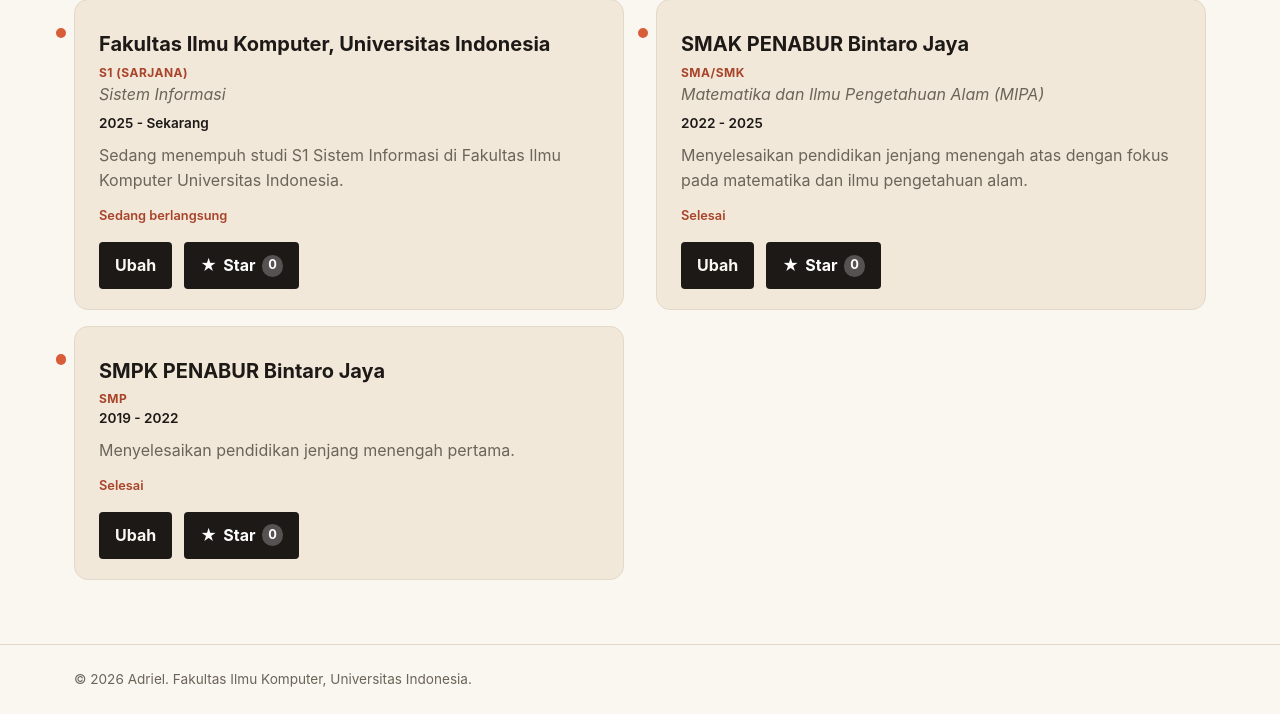
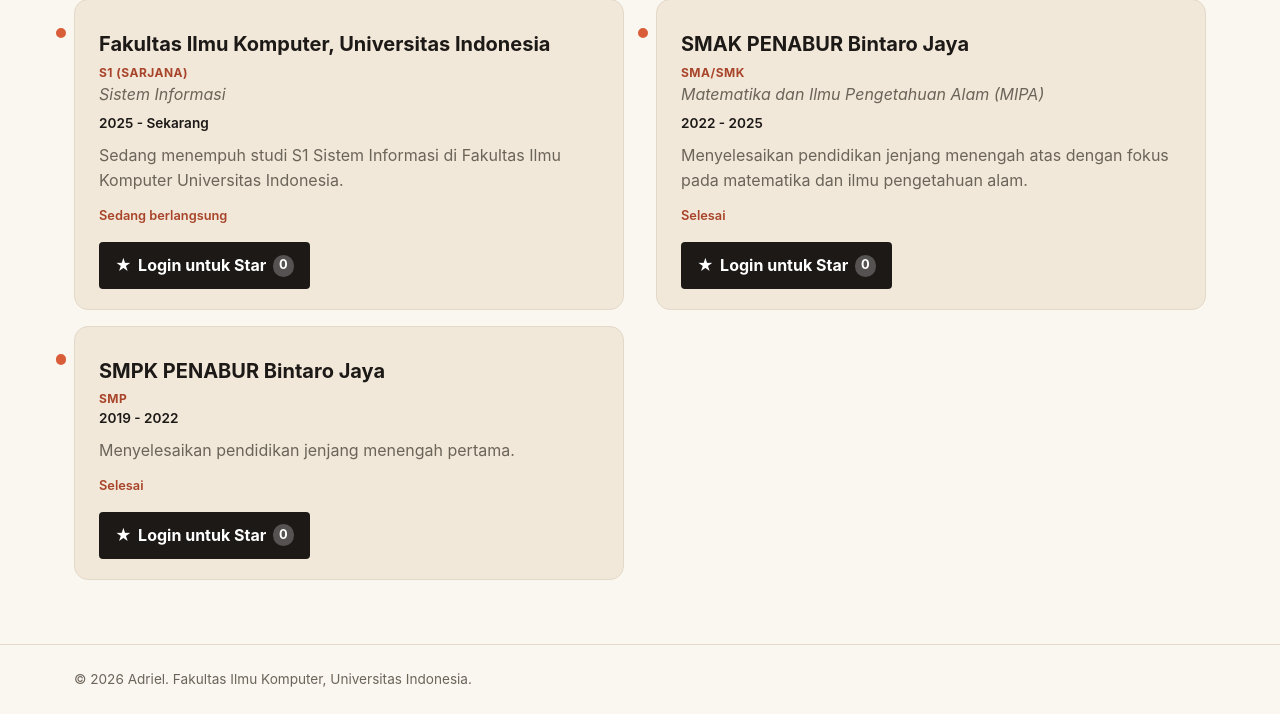
Before and after one commit to AdrielRaynard/myportofolio, a Django app: page /education/ in a window 1280 px wide. Shown: the part 316-1030 px from the top of the page. Run offline with Django 5.2, Linux system fonts and the light colour scheme; data comes from the database, SQL or seed files in the repository; tables that the repository leaves empty hold one stand-in row (values such as "Sample post").

Commit message:
Implement role-based UI controls and star interactions

```diff
--- a/templates/components/education_star.html
+++ b/templates/components/education_star.html
@@ -1,20 +1,31 @@
-<form method="post" action="{% url 'main:toggle_star' education.id %}" class="star-form">
+{% if user.is_authenticated %}
+    <form method="post"
+          action="{% url 'main:toggle_star' education.id %}"
+          class="star-form">
         {% csrf_token %}
 
         <button type="submit"
-            class="button button-star{% if user in education.starred_by.all %} is-starred{% endif %}"
-            title="{% if education.starred_by.all %}Dibintangi oleh {{ education.starred_by.all|join:', ' }}{% else %}Jadilah yang pertama memberi star{% endif %}">
-
+                class="button button-star{% if education.user_has_starred %} is-starred{% endif %}"
+                aria-label="{% if education.user_has_starred %}Batalkan star untuk {{ education.nama_sekolah }}{% else %}Beri star untuk {{ education.nama_sekolah }}{% endif %}">
             <span aria-hidden="true">★</span>
 
-        {% if user in education.starred_by.all %}
+            {% if education.user_has_starred %}
                 Unstar
             {% else %}
                 Star
             {% endif %}
 
             <span class="star-count">
-            {{ education.starred_by.count }}
+                {{ education.star_count }}
             </span>
         </button>
     </form>
+{% else %}
+    <a href="{% url 'main:login' %}?next={% url 'main:show_education' %}"
+       class="button button-star"
+       aria-label="Login untuk memberi star pada {{ education.nama_sekolah }}">
+        <span aria-hidden="true">★</span>
+        Login untuk Star
+        <span class="star-count">{{ education.star_count }}</span>
+    </a>
+{% endif %}
--- a/templates/education.html
+++ b/templates/education.html
@@ -10,6 +10,7 @@
 
                 <div class="section-header">
                     <h1>Education</h1>
+
                     {% if user.is_superuser %}
                         <a href="{% url 'main:create_education' %}"
                            class="button add-button">
@@ -72,14 +73,17 @@
                             {% endif %}
 
                             <div class="card-actions">
+                                {% if user.is_superuser or is_editor %}
                                     <a href="{% url 'main:update_education' education.id %}"
                                        class="button button-secondary">
                                         Ubah
                                     </a>
+                                {% endif %}
 
+                                {% include "components/education_star.html" with education=education %}
+
+                                {% if user.is_superuser %}
                                     {% url 'main:delete_education' education.id as delete_url %}
-                                {% include "components/education_star.html" with education=education %}
-                            {% if user.is_superuser %}
                                     {% include "components/delete_modal.html" with item_id=education.id item_label=education.nama_sekolah delete_url=delete_url noun="riwayat pendidikan" %}
                                 {% endif %}
                             </div>
```
Also changed, not shown: templates/experience.html (+9 -0 lines). Lines whose indentation alone changed are shown as unchanged.
